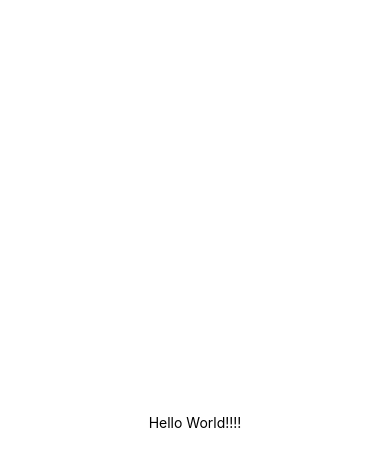
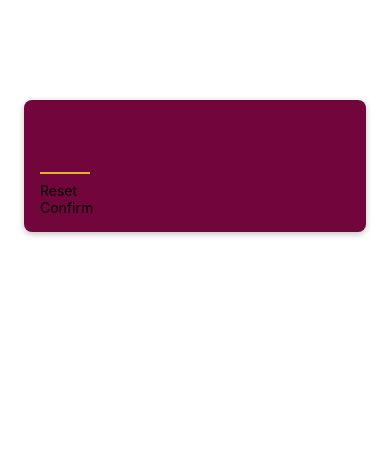
Before and after one commit to ohwonsuk/guessgame, a React Native app: screen / in a window 390 px wide. Shown: the top 466 px of the page. Built offline with nearby package versions, Linux system fonts and the light colour scheme.

Commit message:
버튼 컴포넌트 만들고, 첫페이지 스타일링 하기

```diff
--- a/App.js
+++ b/App.js
@@ -1,20 +1,8 @@
-import { StatusBar } from 'expo-status-bar';
-import { StyleSheet, Text, View } from 'react-native';
+import { StyleSheet } from "react-native";
+import StartGameScreen from "./screens/StartGameScreen";
 
 export default function App() {
-  return (
-    <View style={styles.container}>
-      <Text>Hello World!!!!</Text>
-      <StatusBar style="auto" />
-    </View>
-  );
+  return <StartGameScreen />;
 }
 
-const styles = StyleSheet.create({
-  container: {
-    flex: 1,
-    backgroundColor: '#fff',
-    alignItems: 'center',
-    justifyContent: 'center',
-  },
-});
+const styles = StyleSheet.create({});
--- /dev/null
+++ b/components/PrimaryButton.js
@@ -0,0 +1,12 @@
+import React from "react";
+import { View, Text } from "react-native";
+
+function PrimaryButton({ children }) {
+  return (
+    <View>
+      <Text>{children}</Text>
+    </View>
+  );
+}
+
+export default PrimaryButton;
--- a/screens/StartGameScreen.js
+++ b/screens/StartGameScreen.js
@@ -1,13 +1,47 @@
 import React from "react";
-import { TextInput, View } from "react-native";
+import { TextInput, View, StyleSheet } from "react-native";
+import PrimaryButton from "../components/PrimaryButton";
 
 function StartGameScreen() {
   return (
-    <View>
-      <TextInput />
-      BUTTONS
+    <View style={styles.inputContainer}>
+      <TextInput
+        style={styles.numberInput}
+        maxLength={2}
+        keyboardType="number-pad"
+        autoCapitalize="none"
+        autoCorrect={false}
+      />
+      <PrimaryButton>Reset</PrimaryButton>
+      <PrimaryButton>Confirm</PrimaryButton>
     </View>
   );
 }
 
 export default StartGameScreen;
+
+const styles = StyleSheet.create({
+  inputContainer: {
+    marginTop: 100,
+    marginHorizontal: 24,
+    padding: 16,
+    backgroundColor: "#72063c",
+    borderRadius: 8,
+    elevation: 4,
+    shadowColor: "black",
+    shadowOffset: { width: 0, height: 2 },
+    shadowRadius: 6,
+    shadowOpacity: 0.25,
+  },
+  numberInput: {
+    height: 50,
+    width: 50,
+    fontSize: 32,
+    borderBottomColor: "#ddb52f",
+    borderBottomWidth: 2,
+    color: "#ddb52f",
+    marginVertical: 8,
+    fontWeight: "bold",
+    textAlign: "center",
+  },
+});
```
